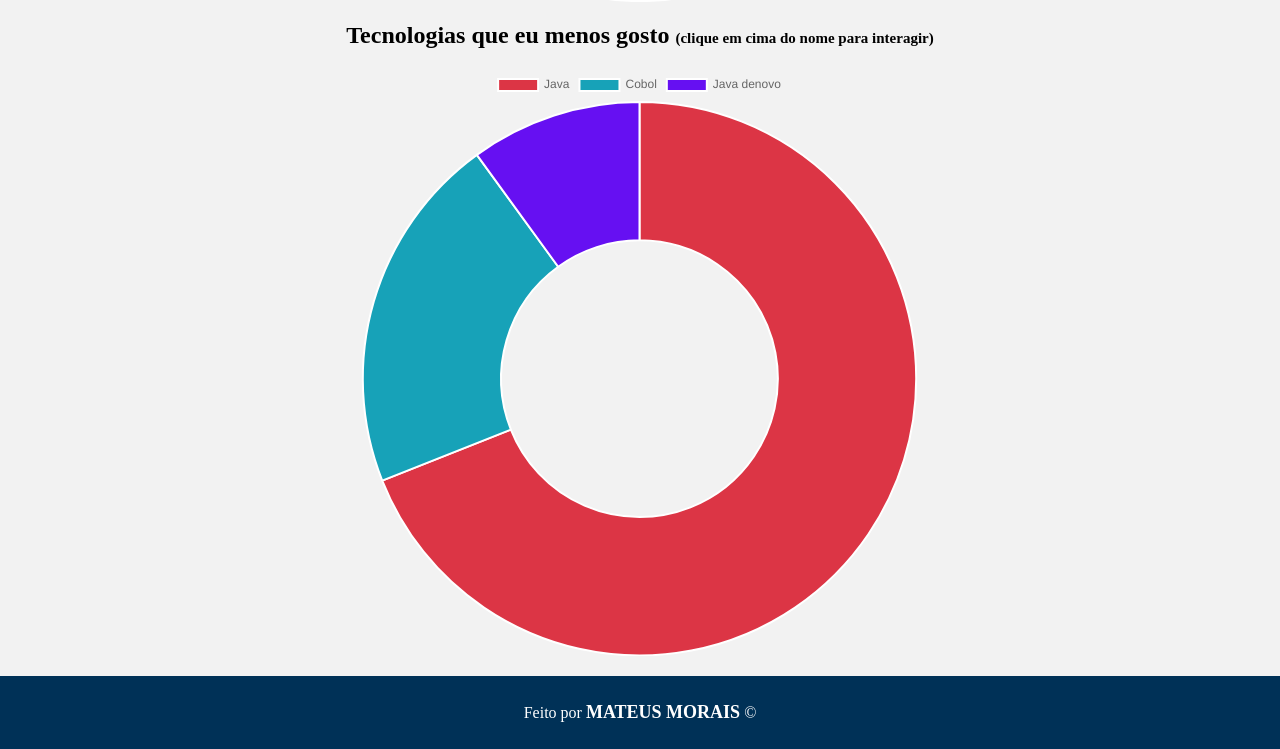
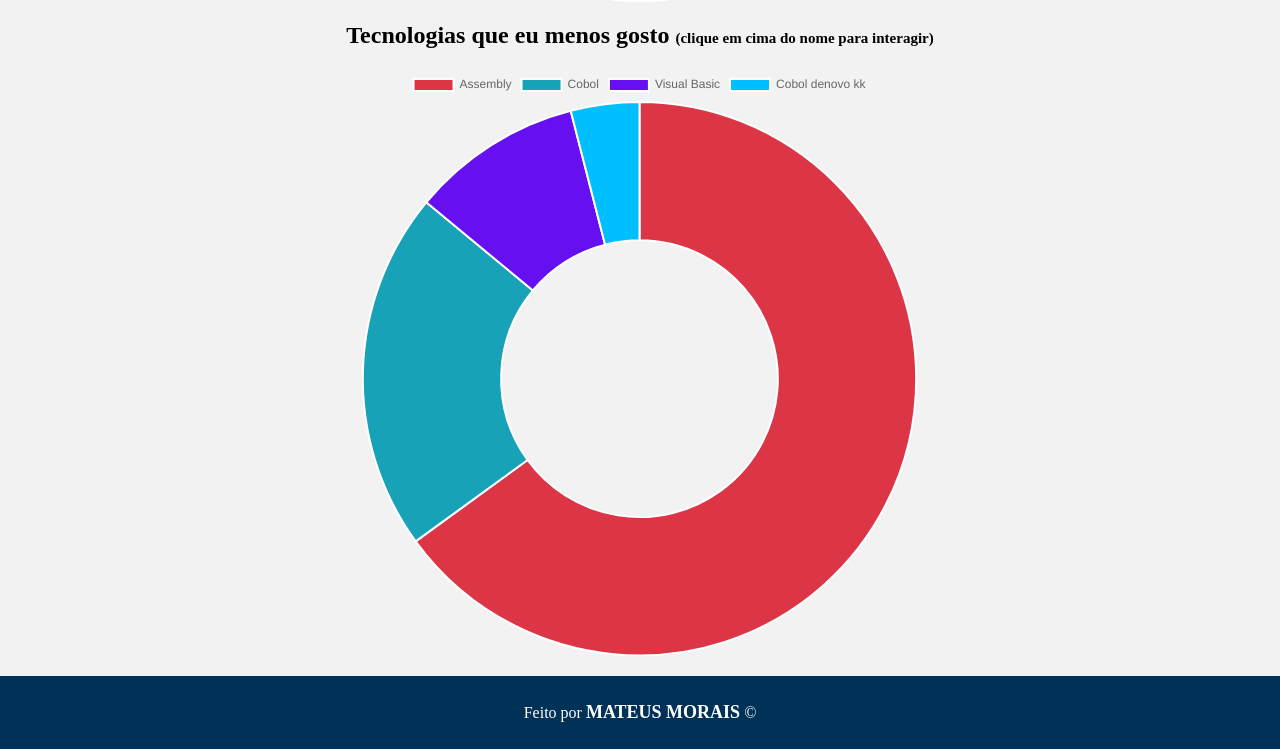
Before and after one commit to mateusmoraiss/dashboard-tech, a plain HTML site: page index.html in a window 1280 px wide. Shown: the part 775-1524 px from the top of the page. Drawn offline with nearby package versions, Linux system fonts and the light colour scheme.

Commit message:
Update index.html

```diff
--- a/index.html
+++ b/index.html
@@ -30,7 +30,7 @@
 	<script src="https://cdn.jsdelivr.net/npm/chart.js"></script>
 	<script>
 		var preferidasData = [20, 20, 10,20,15,5];
-		var naoPreferidasData = [69, 21, 10];
+		var naoPreferidasData = [65, 21, 10, 4];
 
 		var preferidasChart = new Chart(document.getElementById('chart-preferidas'), {
 			type: 'doughnut',
@@ -63,11 +63,11 @@
 		var naoPreferidasChart = new Chart(document.getElementById('chart-nao-preferidas'), {
 			type: 'doughnut',
 			data: {
-				labels: ['Java', 'Cobol', 'Java denovo'],
+				labels: ['Assembly', 'Cobol', 'Visual Basic' , 'Cobol denovo kk'],
 				datasets: [{
 					label: 'Não preferidas',
 					data: naoPreferidasData,
-					backgroundColor: ['#dc3545', '#17a2b8', '#6610f2']
+					backgroundColor: ['#dc3545', '#17a2b8', '#6610f2' , '#00BFFF']
 				}]
 			},
 			options: {
```
